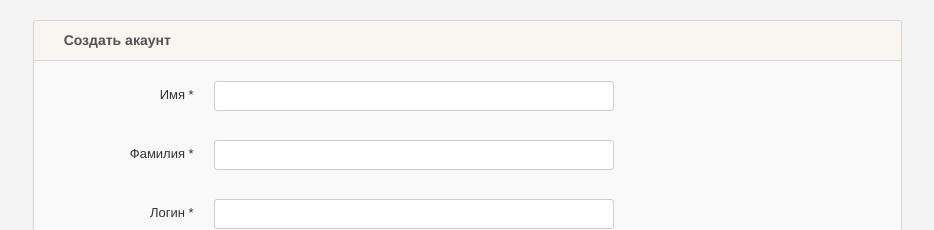
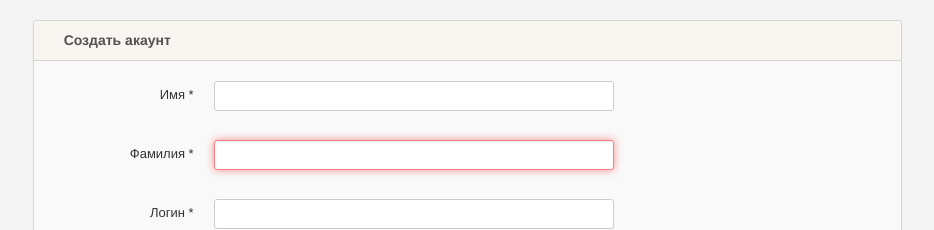
Before and after one commit to frezebloom/tkaneva, a Vue app in the folder dev/manager/: page /users/new in a window 1280 px wide. Shown: the top 230 px of the page, without its empty margins (96-1030 px from the left). Built offline with nearby package versions, Linux system fonts and the light colour scheme; no server answers.

Commit message:
стиль для input-focus-error

```diff
--- a/dev/manager/src/components/UserForm.vue
+++ b/dev/manager/src/components/UserForm.vue
@@ -16,7 +16,7 @@
         <input
           :value="state.last_name"
           @input="inputHandler($event, 'last_name')"
-          class="form-input"
+          class="form-input form-input-error"
           type="text"
         />
       </div>
@@ -97,7 +97,10 @@ export default {
         group_id: this.state.group_id || 1,
         password: "",
         confrimPassword: ""
-      }
+      },
+      required: [],
+      noValid: [],
+      passwordMatch: false
     };
   },
   methods: {
@@ -105,9 +108,6 @@ export default {
       this.user[params] = event.target.value;
     },
     validation() {
-      const required = [];
-      const noValid = [];
-
       function isEmpty(str) {
         return typeof str === "undefined" || str === null || str === "";
       }
@@ -119,14 +119,17 @@ export default {
 
       Object.keys(this.user).forEach(item => {
         if (isEmpty(this.user[item]) && item !== "user_id") {
-          required.push(item);
+          this.required.push(item);
         }
         if (item === "email") {
           if (!validEmail(this.user[item])) {
-            noValid.push(item);
+            this.noValid.push(item);
           }
         }
       });
+
+
+
     },
     saveChange() {
       this.validation();
--- a/dev/manager/src/styles/form.scss
+++ b/dev/manager/src/styles/form.scss
@@ -66,6 +66,12 @@
   border-radius: 3px;
   transition: border-color 0.15s ease-in-out, box-shadow 0.15s ease-in-out;
 }
+.form-input-error {
+  border-color:  rgb(250, 126, 132);
+  box-shadow: inset 0 1px 1px rgba(0, 0, 0, 0.075),
+    0 0 8px rgba(255, 0, 0, 0.445);
+  outline: 0;
+}
 .form-input:focus {
   border-color: rgba(82, 168, 236, 0.8);
   box-shadow: inset 0 1px 1px rgba(0, 0, 0, 0.075),
```
